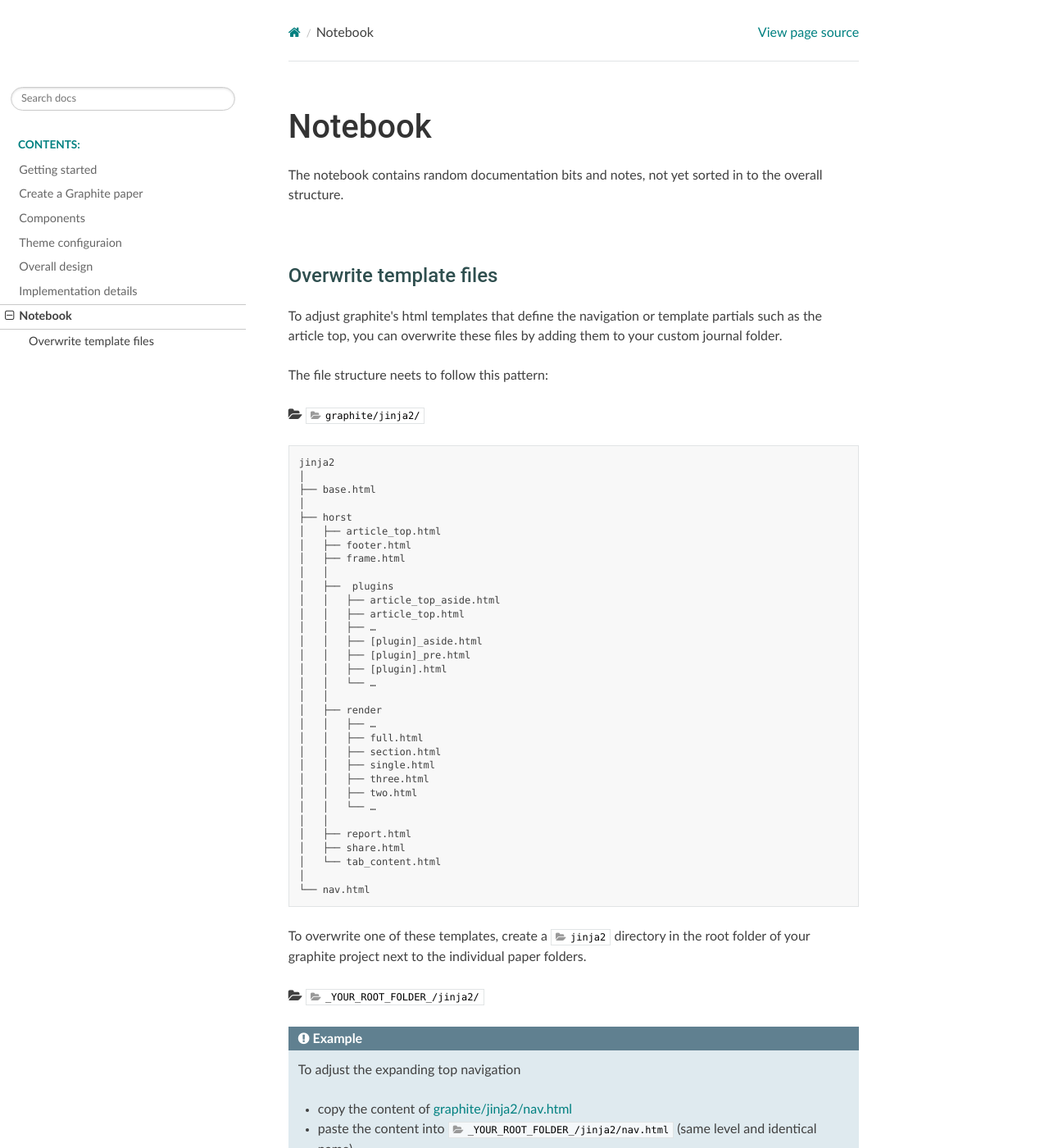
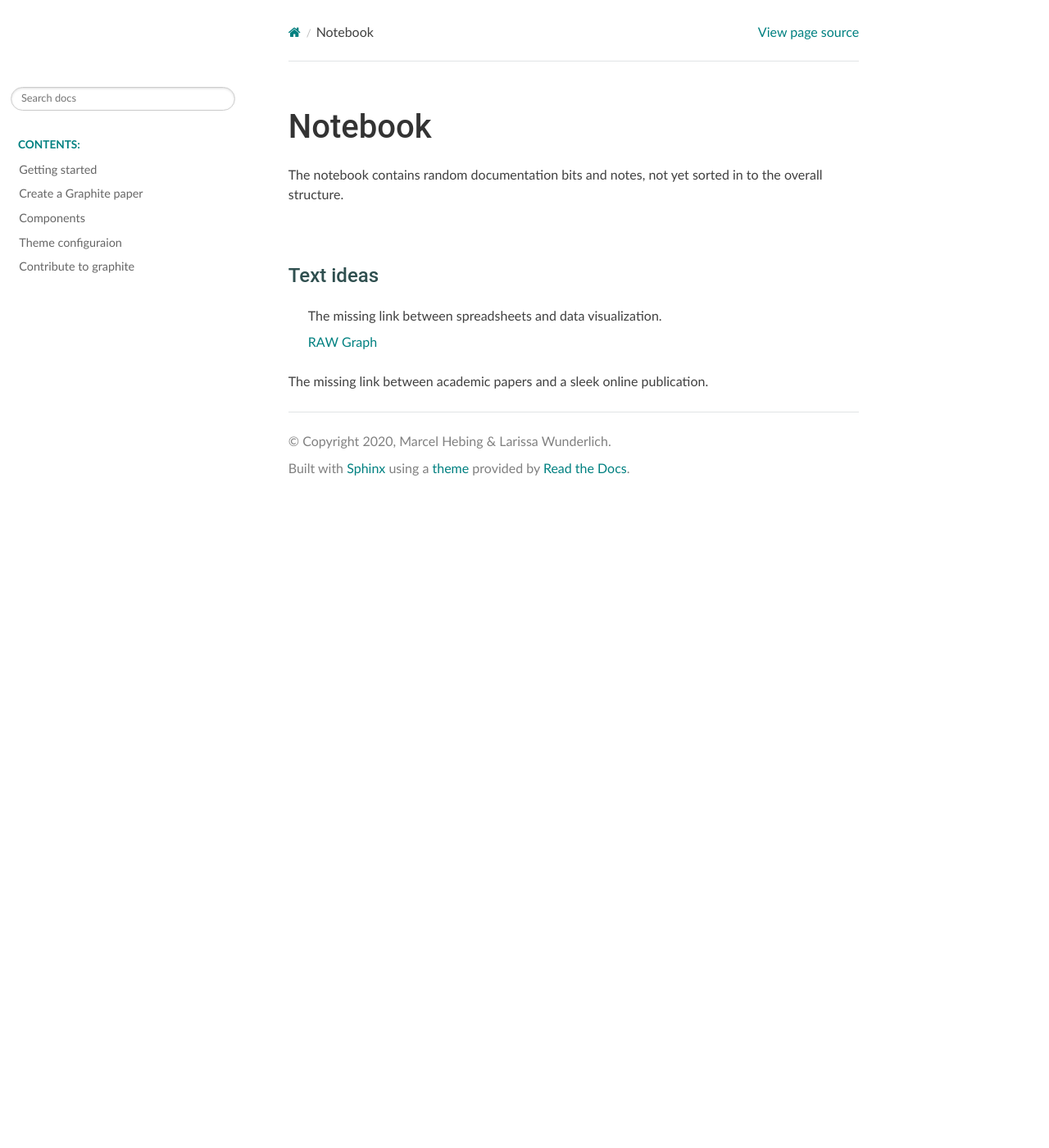
Before and after one commit to impactdistillery/graphite-paper, a Sphinx documentation site: the page built from docs/notebook.rst, in a window 1280 px wide and 1400 px high. Shown: the whole window at 82% size. Built offline with Sphinx 7.4.7 and the Read the Docs theme 2.0.0, drawn with Linux system fonts in a browser that asks for light colours; some of the changed text lies outside the part shown.

Commit message:
Cleanup and add contribute

```diff
--- a/docs/_static/css/custom.css
+++ b/docs/_static/css/custom.css
@@ -106,6 +106,10 @@
     margin-top: 2em;
 }
 
+p:not(:last-child){
+    margin-bottom: 0.5em;
+}
+
 /*Inline code*/
 .rst-content tt.literal, .rst-content tt.literal, .rst-content code.literal {
     color: darkslategray;
--- a/docs/notebook.rst
+++ b/docs/notebook.rst
@@ -8,74 +8,11 @@
 The notebook contains random documentation bits and notes, not yet sorted in to the overall structure.
 
 
-Overwrite template files
-------------------------------------
+Text ideas
+----------
 
-To adjust graphite's html templates that define the navigation or template partials such as the article top, you can overwrite these files by adding them to your custom journal folder.
+    The missing link between spreadsheets and data visualization.
 
-The file structure neets to follow this pattern:
+    `RAW Graph <https://rawgraphs.io/>`_
 
-:icon-folder:`\ ` :file:`graphite/jinja2/`
-
-::
-
-    jinja2
-    │
-    ├── base.html
-    │
-    ├── horst
-    │   ├── article_top.html
-    │   ├── footer.html
-    │   ├── frame.html
-    │   │
-    │   ├──  plugins
-    │   │   ├── article_top_aside.html
-    │   │   ├── article_top.html
-    │   │   ├── …
-    │   │   ├── [plugin]_aside.html
-    │   │   ├── [plugin]_pre.html
-    │   │   ├── [plugin].html
-    │   │   └── …
-    │   │
-    │   ├── render
-    │   │   ├── …
-    │   │   ├── full.html
-    │   │   ├── section.html
-    │   │   ├── single.html
-    │   │   ├── three.html
-    │   │   ├── two.html
-    │   │   └── …
-    │   │
-    │   ├── report.html
-    │   ├── share.html
-    │   └── tab_content.html
-    │
-    └── nav.html
-
-
-To overwrite one of these templates, create a :file:`jinja2` directory in the root folder of your graphite project next to the individual paper folders.
-
-:icon-folder:`\ ` :file:`_YOUR_ROOT_FOLDER_/jinja2/`
-
-.. admonition:: Example
-
-   To adjust the expanding top navigation
-
-   - copy the content of `graphite/jinja2/nav.html <../../../graphite/jinja2/nav.html>`_
-   - paste the content into :file:`_YOUR_ROOT_FOLDER_/jinja2/nav.html` (same level and identical name)
-   - and adjust to your fit.
-
-.. Note::
-
-   These adjustments will be applied to all papers in the project folder. Paper-specific adjustments – so far – require individual projects.
-
-
-
-
-.. todo::
-
-    Adapt folder structure once horst is renamed
-
-..
-    Pulles code and puts in code block
-    .. literalinclude:: ../graphite/jinja2/nav.html
+The missing link between academic papers and a sleek online publication.
--- a/docs/pages/getting-started.rst
+++ b/docs/pages/getting-started.rst
@@ -2,10 +2,6 @@
 ===============
 
 Do you want to create a website from a single source or do you want to create your own theme and build up a publication series?
-- single paper
-- publication series
-- individualise theme
-- contribute to graphite-paper
 
 
 Install graphite-paper
```
Also changed, not shown: docs/Beautiful-Reports/Implementation-details.rst (deleted, +0 -106 lines), docs/index.rst (+7 -4 lines), docs/pages/contribute.rst (added, +30 -0 lines), docs/pages/theme-configuration.rst (+12 -1 lines).
